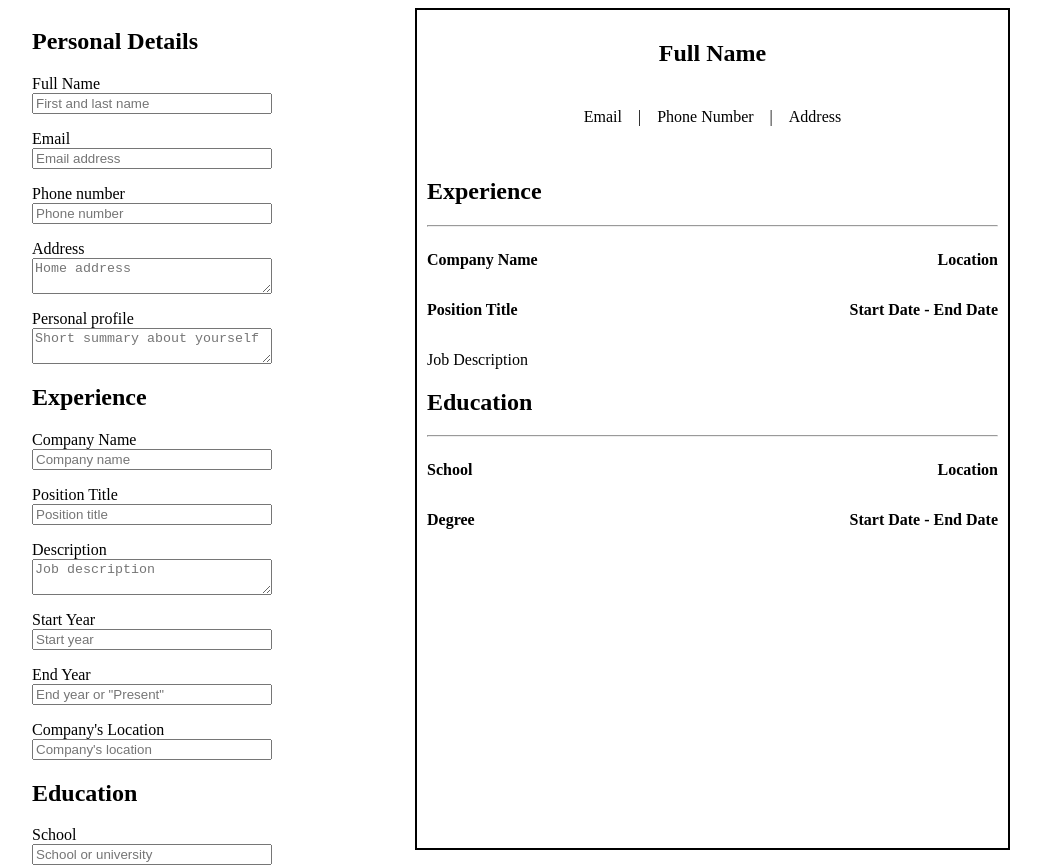
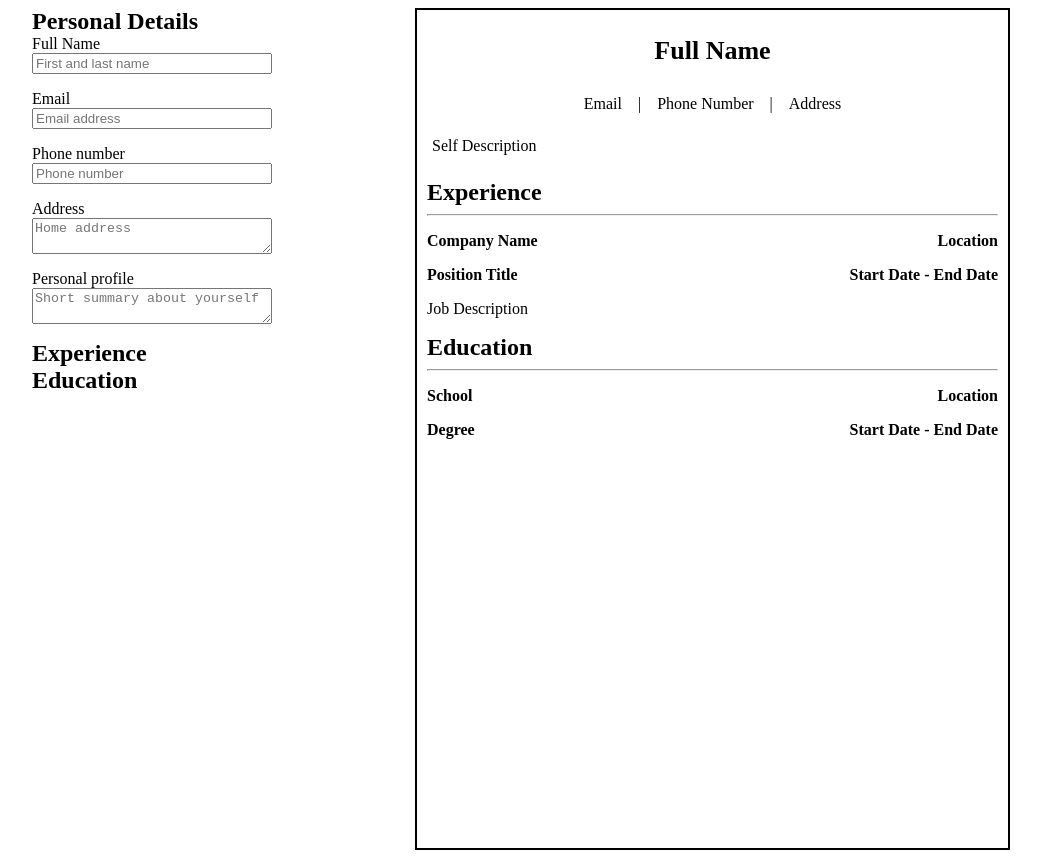
Before and after one commit to fahryanputra/CV-maker, a React (Vite) app: page / in a window 1280 px wide. Shown: the top 866 px of the page, without its empty margins (119-1160 px from the left). Built offline with nearby package versions, Linux system fonts and the light colour scheme.

Commit message:
Add accordion logic to the forms

```diff
--- a/package.json
+++ b/package.json
@@ -12,7 +12,8 @@
   "dependencies": {
     "normalize.css": "^8.0.1",
     "react": "^18.2.0",
-    "react-dom": "^18.2.0"
+    "react-dom": "^18.2.0",
+    "uuid": "^9.0.1"
   },
   "devDependencies": {
     "@types/react": "^18.2.66",
--- a/src/components/Content.jsx
+++ b/src/components/Content.jsx
@@ -1,7 +1,7 @@
 import "../styles/Content.css";
-import { useState } from "react";
 import Resume from "./resume/Resume";
 import InputForm from "./forms/InputForm";
+import { useState } from "react";
 
 function Content() {
   const [personalDetails, setPersonalDetails] = useState({
--- a/src/components/forms/Education.jsx
+++ b/src/components/forms/Education.jsx
@@ -1,13 +1,12 @@
 import InputGroup from "../InputGroup";
 
-function Education({ education, setEducation }) {
+function Education({ education, setEducation, isActive, onShow }) {
   function handleEducationChange(inputName, e) {
     setEducation({ ...education, [inputName]: e.target.value });
   }
 
-  return (
-    <form className="education">
-      <h2>Education</h2>
+  const children = (
+    <div>
       <InputGroup
         id="school"
         labelText="School"
@@ -48,6 +47,13 @@ function Education({ education, setEducation }) {
         onChange={(e) => handleEducationChange("location", e)}
         value={education.location}
       />
+    </div>
+  );
+
+  return (
+    <form className="education">
+      <h2 onClick={onShow}>Education</h2>
+      {isActive && children}
     </form>
   );
 }
--- a/src/components/forms/Experience.jsx
+++ b/src/components/forms/Experience.jsx
@@ -1,13 +1,12 @@
 import InputGroup from "../InputGroup";
 
-function Experience({ experience, setExperience }) {
+function Experience({ experience, setExperience, isActive, onShow }) {
   function handleExperienceChange(inputName, e) {
     setExperience({ ...experience, [inputName]: e.target.value });
   }
 
-  return (
-    <form className="experience">
-      <h2>Experience</h2>
+  const form = (
+    <div>
       <InputGroup
         id="company-name"
         labelText="Company Name"
@@ -56,6 +55,14 @@ function Experience({ experience, setExperience }) {
         onChange={(e) => handleExperienceChange("location", e)}
         value={setExperience.location}
       />
+      <button>Add</button>
+    </div>
+  );
+
+  return (
+    <form className="experience">
+      <h2 onClick={onShow}>Experience</h2>
+      {isActive && form}
     </form>
   );
 }
--- a/src/components/forms/InputForm.jsx
+++ b/src/components/forms/InputForm.jsx
@@ -1,6 +1,7 @@
 import PersonalDetails from "./PersonalDetails";
 import Education from "./Education";
 import Experience from "./Experience";
+import { useState } from "react";
 
 function InputForm({
   personalDetails,
@@ -9,15 +10,33 @@ function InputForm({
   setEducation,
   experience,
   setExperience,
+  data,
+  setData,
 }) {
+  const [activeIndex, setActiveIndex] = useState(0);
+
   return (
     <>
       <PersonalDetails
         personalDetails={personalDetails}
         setPersonalDetails={setPersonalDetails}
+        isActive={activeIndex === 0}
+        onShow={() => setActiveIndex(0)}
       />
-      <Experience experience={experience} setExperience={setExperience} />
-      <Education education={education} setEducation={setEducation} />
+      <Experience
+        experience={experience}
+        setExperience={setExperience}
+        data={data}
+        setData={setData}
+        isActive={activeIndex === 1}
+        onShow={() => setActiveIndex(1)}
+      />
+      <Education
+        education={education}
+        setEducation={setEducation}
+        isActive={activeIndex === 2}
+        onShow={() => setActiveIndex(2)}
+      />
     </>
   );
 }
--- a/src/components/forms/PersonalDetails.jsx
+++ b/src/components/forms/PersonalDetails.jsx
@@ -1,13 +1,17 @@
 import InputGroup from "../InputGroup";
 
-function PersonalDetails({ personalDetails, setPersonalDetails }) {
+function PersonalDetails({
+  personalDetails,
+  setPersonalDetails,
+  isActive,
+  onShow,
+}) {
   function handlePersonalDetailsChange(inputName, e) {
     setPersonalDetails({ ...personalDetails, [inputName]: e.target.value });
   }
 
-  return (
-    <form className="personal-details">
-      <h2>Personal Details</h2>
+  const children = (
+    <div>
       <InputGroup
         id="full-name"
         labelText="Full Name"
@@ -47,6 +51,13 @@ function PersonalDetails({ personalDetails, setPersonalDetails }) {
         placeholder="Short summary about yourself"
         onChange={(e) => handlePersonalDetailsChange("profile", e)}
       />
+    </div>
+  );
+
+  return (
+    <form className="personal-details">
+      <h2 onClick={onShow}>Personal Details</h2>
+      {isActive && children}
     </form>
   );
 }
--- a/src/components/resume/PersonalDetailsSection.jsx
+++ b/src/components/resume/PersonalDetailsSection.jsx
@@ -8,7 +8,7 @@ function PersonalDetailsSection({ personalDetails }) {
           {personalDetails.fullName ? (
             <h2>{personalDetails.fullName}</h2>
           ) : (
-            <h2>Full Name</h2>
+            <p className="resume-name">Full Name</p>
           )}
         </div>
         <div className="resume-contact">
@@ -38,7 +38,11 @@ function PersonalDetailsSection({ personalDetails }) {
         </div>
       </div>
       <div className="resume-profile">
-        {personalDetails.profile && <p>{personalDetails.profile}</p>}
+        {personalDetails.profile ? (
+          <p>{personalDetails.profile}</p>
+        ) : (
+          <p>Self Description</p>
+        )}{" "}
       </div>
     </div>
   );
--- a/src/styles/PersonalDetailsSection.css
+++ b/src/styles/PersonalDetailsSection.css
@@ -1,3 +1,10 @@
+.resume-name {
+  margin-bottom: 0.5rem;
+  margin-top: 0.5rem;
+  font-size: 26px;
+  font-weight: bold;
+}
+
 .personal-section {
   display: flex;
   flex-direction: column;
--- a/src/styles/Resume.css
+++ b/src/styles/Resume.css
@@ -3,4 +3,17 @@
   width: 595px;
   height: 842px;
   padding: 10px;
+  display: flex;
+  flex-direction: column;
+  gap: 0.5rem;
 }
+
+h2 {
+  margin-top: 0;
+  margin-bottom: 0;
+}
+
+p {
+  margin-top: 8px;
+  margin-bottom: 8px;
+}
```
Also changed, not shown: 1 other file (tests, documents, lock files or other folders).
